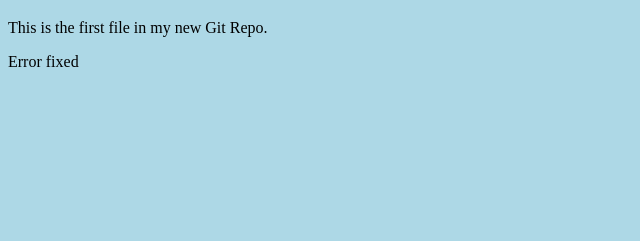
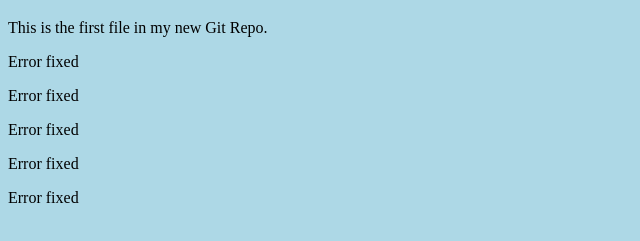
Before and after one commit to gourav1787/gitLearning, a plain HTML site: page index.html in a window 1280 px wide. Shown: the part 61-302 px from the top of the page, without its empty margins (0-640 px from the left). Drawn offline with Linux system fonts and the light colour scheme.

Commit message:
message text

```diff
--- a/index.html
+++ b/index.html
@@ -13,6 +13,12 @@
     <h1>Hello world!</h1>
     <p>This is the first file in my new Git Repo.</p>
     <p>Error fixed</p>
+    <p>Error fixed</p>
+    <p>Error fixed</p>
+    <p>Error fixed</p>
+    <p>Error fixed</p>
+
+
 </body>
 
 </html>
```
